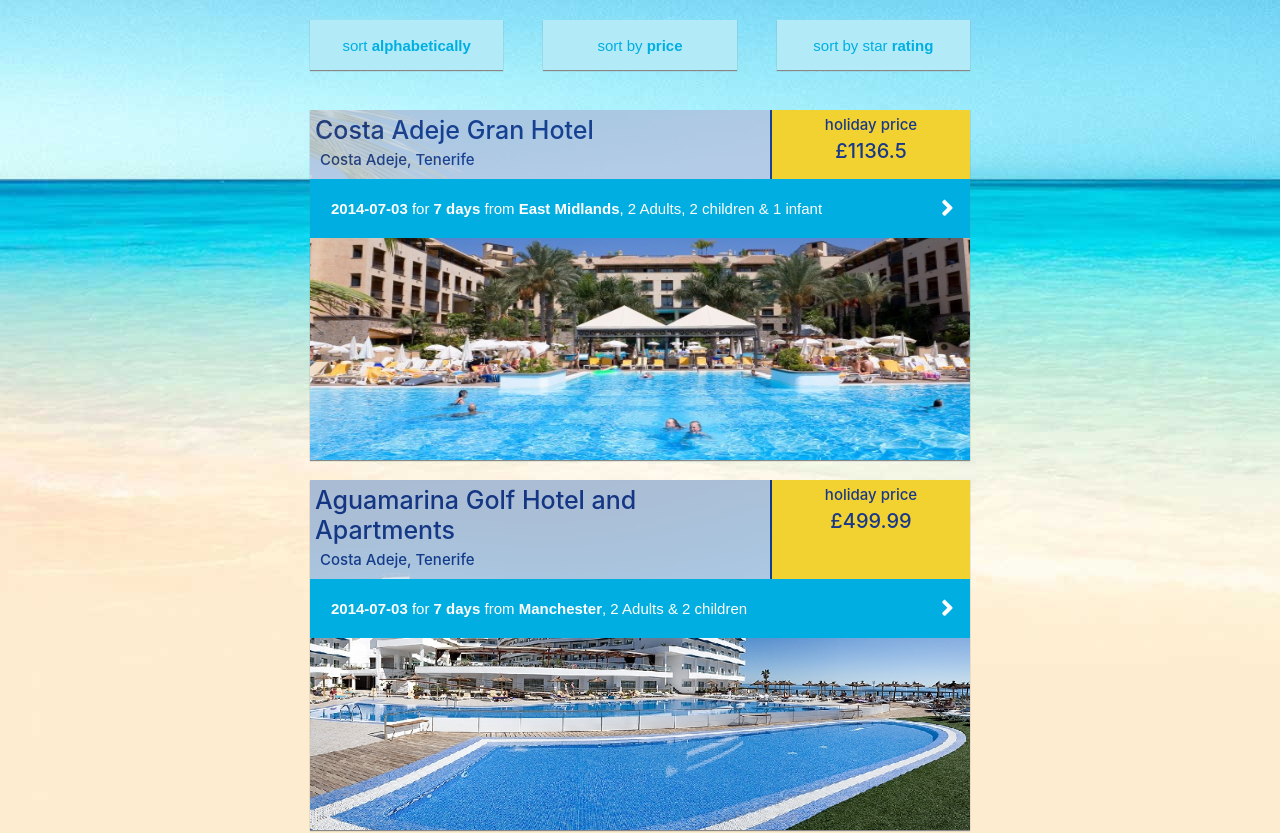
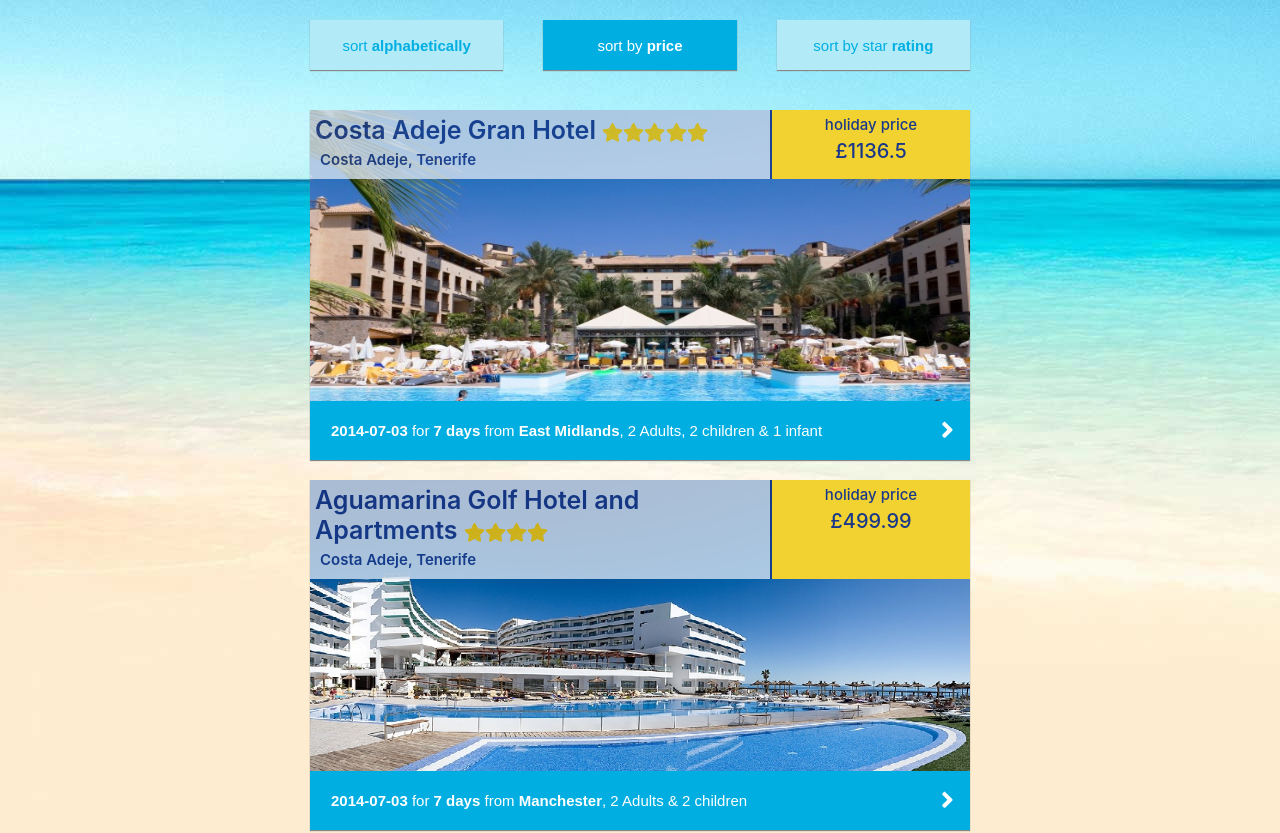
Before and after one commit to cadrob/front-end-holidays, a React (Create React App) app: page / in a window 1280 px wide. Shown: the top 833 px of the page. Built offline with nearby package versions, Linux system fonts and the light colour scheme.

Commit message:
added sort functionailty

```diff
--- a/public/index.html
+++ b/public/index.html
@@ -22,7 +22,7 @@
       work correctly both with client-side routing and a non-root public URL.
       Learn how to configure a non-root public URL by running `npm run build`.
     -->
-    <title>React App</title>
+    <title>On the Beach</title>
   </head>
   <body>
     <noscript>You need to enable JavaScript to run this app.</noscript>
--- a/src/App.js
+++ b/src/App.js
@@ -12,7 +12,7 @@ class App extends Component {
     return (
       <div className="App">
         <div className="main-container">
-          <SortButtons />
+          <SortButtons data={data} sortHolidays={this.sortHolidays} />
           {data.map((datum, index) => (
             <Holiday key={datum.id} info={datum} />
           ))}
@@ -23,6 +23,11 @@ class App extends Component {
   componentDidMount() {
     this.setState({ data: Data });
   }
+
+  sortHolidays = sortedHolidays => {
+    console.log("lets reorder the data here then set state");
+    this.setState({ data: sortedHolidays });
+  };
 }
 
 export default App;
--- a/src/Button.css
+++ b/src/Button.css
@@ -24,3 +24,16 @@
   background-color: #00aee1;
   color: white;
 }
+.sort-button-selected {
+  background-color: #00aee1;
+  -webkit-transition-duration: 0.2s;
+  transition-duration: 0.2s;
+  color: white;
+  height: 50px;
+  margin: 20px;
+  width: 300px;
+  font-size: 15px;
+  border: none;
+  box-shadow: 0px 1px 1px 0px #888888;
+  cursor: grab;
+}
--- a/src/Holiday.css
+++ b/src/Holiday.css
@@ -5,6 +5,7 @@
   box-shadow: 0px 1px 1px 0px #888888;
   background-repeat: no-repeat;
   background-size: 700px 400px;
+  position: relative;
 }
 
 .holiday-top {
@@ -17,7 +18,7 @@
   border-right: solid #1a388a 2px;
   text-align: left;
   font-size: 25px;
-  font-weight: 500;
+  font-weight: 600;
   background: #d5e2f1;
   opacity: 0.8;
   grid-area: title;
@@ -44,10 +45,12 @@
   font-size: 15px;
   font-weight: 500;
 }
+.wrap-collapsible {
+  position: absolute;
+  bottom: 0;
+  width: 100%;
+}
 
-input[type="checkbox"] {
-  display: none;
-}
 .btn-collapse {
   display: flex;
   flex-direction: row;
--- a/src/components/Holiday.jsx
+++ b/src/components/Holiday.jsx
@@ -1,6 +1,10 @@
 import React, { Component } from "react";
 import { FontAwesomeIcon } from "@fortawesome/react-fontawesome";
-import { faAngleRight, faAngleDown } from "@fortawesome/free-solid-svg-icons";
+import {
+  faAngleRight,
+  faAngleDown,
+  faStar
+} from "@fortawesome/free-solid-svg-icons";
 import "../Holiday.css";
 import image1 from "../assets/image_01.png";
 import image2 from "../assets/image_02.png";
@@ -24,7 +28,8 @@ class Holiday extends Component {
       date,
       duration,
       depart_from,
-      guests
+      guests,
+      star
     } = this.state.info;
 
     let sectionStyle = {
@@ -34,13 +39,13 @@ class Holiday extends Component {
       <div className="holiday-container" style={sectionStyle}>
         <div className="holiday-top">
           <header>
-            {name} <p>{hotel}</p>
+            {name} {this.getStars(star)} <p>{hotel}</p>
           </header>
           <div className="holiday-price">
             <p>holiday price</p>£{price}
           </div>
         </div>
-        <div className="wrap-collabsible">
+        <div className="wrap-collapsible">
           <button className="btn-collapse" onClick={this.handleCollapse}>
             <p>
               <strong>{date} </strong>for <strong>{duration} </strong>from {""}
@@ -54,7 +59,7 @@ class Holiday extends Component {
             )}
           </button>
           <div
-            id="demo"
+            id="content"
             className={"collapse" + (this.state.open ? " in" : "")}
           >
             <p>
@@ -82,6 +87,17 @@ class Holiday extends Component {
   handleCollapse = () => {
     this.setState({ open: !this.state.open });
   };
+
+  getStars = stars => {
+    let starsicons = [];
+    for (let i = 0; i < stars; i++) {
+      starsicons.push(
+        <FontAwesomeIcon icon={faStar} color="#FFCF05" size="xs" />
+      );
+    }
+
+    return starsicons;
+  };
 }
 
 export default Holiday;
--- a/src/components/SortButtons.jsx
+++ b/src/components/SortButtons.jsx
@@ -1,21 +1,78 @@
-import React from "react";
+import React, { Component } from "react";
 import "../Button.css";
 import "../App.css";
+import * as sort from "../utils/sort";
 
-const SortButtons = props => {
+class SortButtons extends Component {
+  state = {
+    active: 1
+  };
+  render() {
     return (
       <div className="select-container">
-      <button className="sort-button">
+        <button
+          className={this.selectedCSS(0)}
+          onClick={() => {
+            this.toggle(0);
+            this.sortAlphabetically();
+          }}
+        >
           sort <strong>alphabetically</strong>
         </button>
-      <button className="sort-button">
+        <button
+          className={this.selectedCSS(1)}
+          onClick={() => {
+            this.toggle(1);
+            this.sortByPrice();
+          }}
+        >
           sort by <strong>price</strong>
         </button>
-      <button className="sort-button">
+        <button
+          className={this.selectedCSS(2)}
+          onClick={() => {
+            this.toggle(2);
+            this.sortByStar();
+          }}
+        >
           sort by star <strong>rating</strong>
         </button>
       </div>
     );
+  }
+
+  selectedCSS = button => {
+    if (this.state.active === button) {
+      return "sort-button-selected";
+    }
+    return "sort-button";
   };
 
+  toggle = button => {
+    if (this.state.active === button) {
+      this.setState({ active: null });
+    } else {
+      this.setState({ active: button });
+    }
+  };
+
+  sortAlphabetically = () => {
+    const { data, sortHolidays } = this.props;
+    const result = sort.byName(data);
+    sortHolidays(result);
+  };
+
+  sortByPrice = () => {
+    const { data, sortHolidays } = this.props;
+    const result = sort.byPrice(data);
+    sortHolidays(result);
+  };
+
+  sortByStar = () => {
+    const { data, sortHolidays } = this.props;
+    const result = sort.byStar(data);
+    sortHolidays(result);
+  };
+}
+
 export default SortButtons;
--- /dev/null
+++ b/src/utils/sort.js
@@ -0,0 +1,19 @@
+export const byName = holidays => {
+  return holidays.sort(function(a, b) {
+    var textA = a.name.toUpperCase();
+    var textB = b.name.toUpperCase();
+    return textA < textB ? -1 : textA > textB ? 1 : 0;
+  });
+};
+
+export const byPrice = holidays => {
+  return holidays.sort(function(a, b) {
+    return b.price - a.price;
+  });
+};
+
+export const byStar = holidays => {
+  return holidays.sort(function(a, b) {
+    return b.star - a.star;
+  });
+};
```
Also changed, not shown: src/utils/format.js (added). Lines whose indentation alone changed are shown as unchanged.
